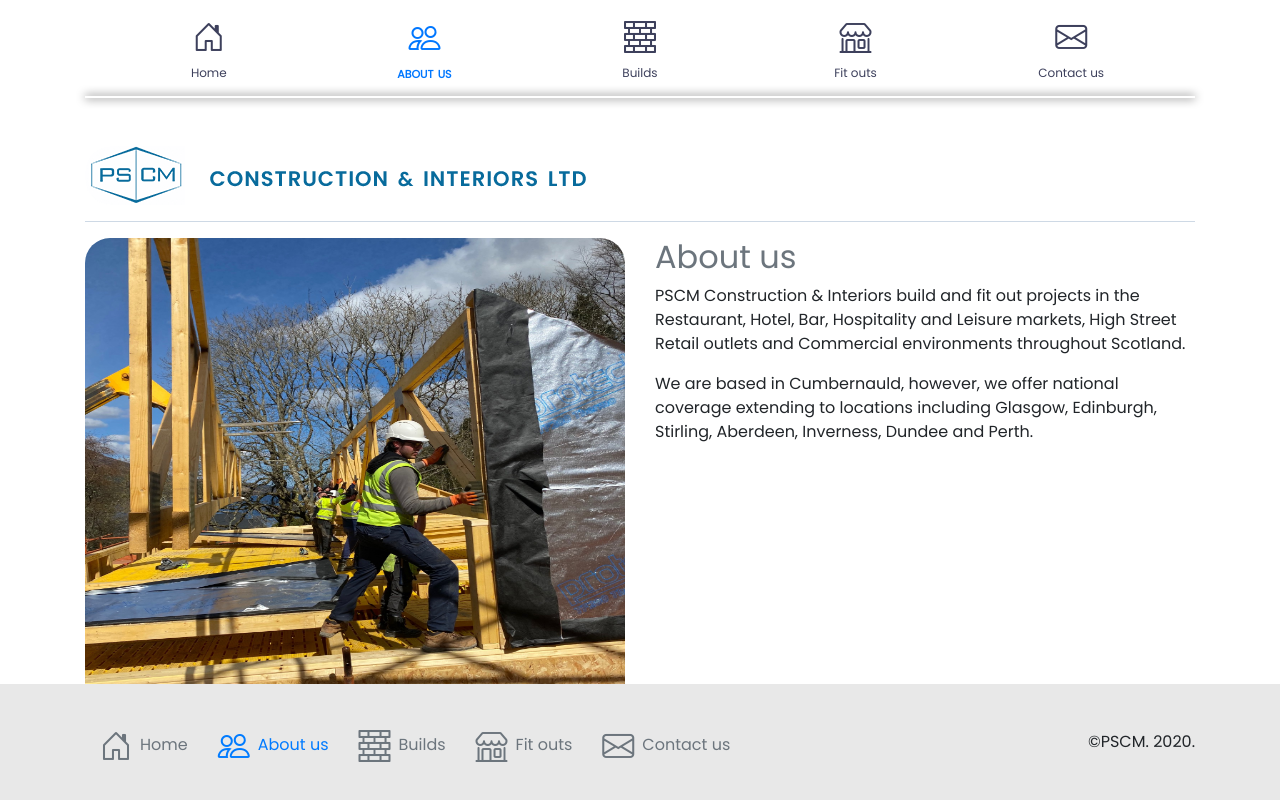
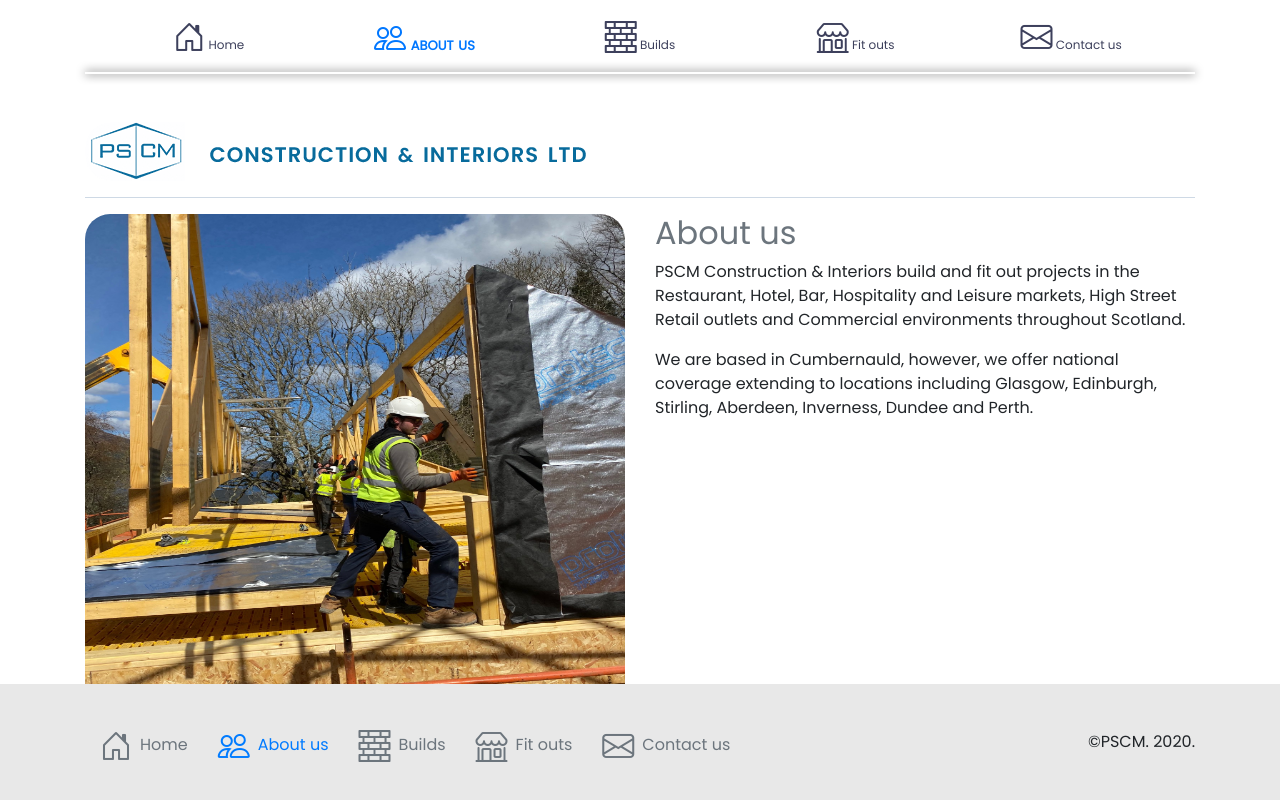
Before and after one commit to rmchardie/pscm-test, a PHP site: page /about.html in a window 1280 px wide. Run offline with PHP 8.4, Linux system fonts and the light colour scheme.

Commit message:
Add files via upload

```diff
--- a/css/style.css
+++ b/css/style.css
@@ -51,24 +51,15 @@ iframe {
   font-size: 12px;
 }
 
-.nav-link:hover {
-  background-color: #fff;
-  border: 1px solid #e6e6f2;
-  color: #0077ff;
-  font-weight: bold;
-}
-
-.nav-link span {
-  display: block;
-  overflow: hidden;
-  text-overflow: ellipsis;
-  white-space: nowrap;
+.col .nav-link {
+  margin-left: -9px;
+  margin-right: -9px;
 }
 
 .primary {
   color: #0077ff;
   font-variant: small-caps;
-  font-size: 1em;
+  font-size: large;
 }
 
 .title {
```
